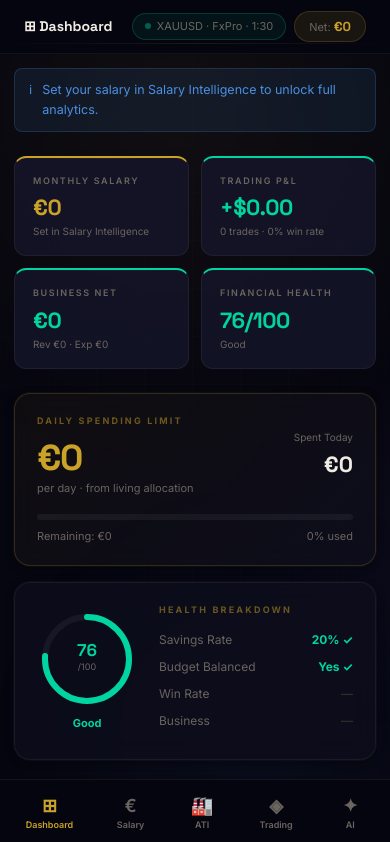
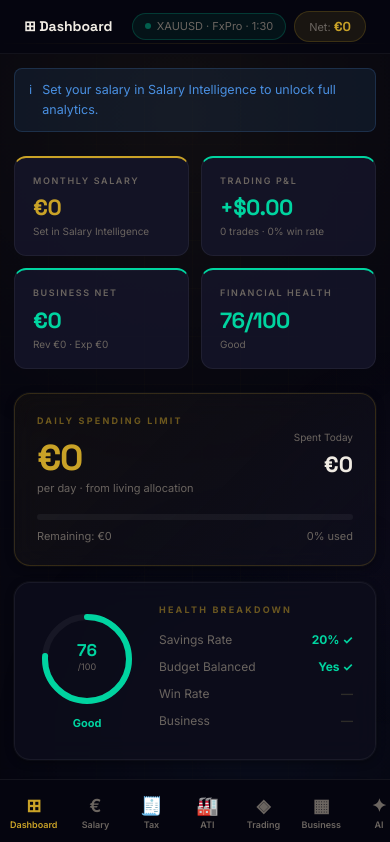
Before and after one commit to revon532/apex, a React (Vite) app in the folder apex/: page / in a window 390 px wide. Shown: the top 842 px of the page. Built offline with nearby package versions, Linux system fonts and the light colour scheme.

Commit message:
Show all nav sections on mobile with horizontal scroll

```diff
--- a/apex/src/App.css
+++ b/apex/src/App.css
@@ -78,14 +78,17 @@
   position:fixed; bottom:0; left:0; right:0; z-index:50;
   background:rgba(6,6,16,0.98); border-top:1px solid rgba(255,255,255,0.06);
   backdrop-filter:blur(24px); -webkit-backdrop-filter:blur(24px);
-  padding:8px 4px; justify-content:space-around;
+  padding:8px 4px;
+  display:flex; overflow-x:auto; scroll-snap-type:x mandatory;
+  -webkit-overflow-scrolling:touch; scrollbar-width:none;
 }
+.apex-mobile-nav::-webkit-scrollbar { display:none; }
 .apex-mobile-btn {
   display:flex; flex-direction:column; align-items:center; gap:3px;
   padding:6px 10px; border-radius:10px; cursor:pointer;
   background:none; border:none; color:var(--c-sec);
-  font-size:9px; font-weight:600; min-width:48px; min-height:48px; justify-content:center;
-  transition:color 0.15s;
+  font-size:9px; font-weight:600; min-width:56px; min-height:48px; justify-content:center;
+  transition:color 0.15s; flex-shrink:0; scroll-snap-align:start;
 }
 .apex-mobile-btn.active { color:var(--c-gold); }
 
--- a/apex/src/App.jsx
+++ b/apex/src/App.jsx
@@ -102,10 +102,9 @@ function Topbar({ active }) {
 }
 
 function MobileNav({ active, setActive }) {
-  const items = NAV.filter(n=>['dashboard','salary','atiu','trading','ai'].includes(n.id));
   return (
     <nav className="apex-mobile-nav">
-      {items.map(item=>(
+      {NAV.map(item=>(
         <button key={item.id} className={`apex-mobile-btn ${active===item.id?'active':''}`} onClick={()=>setActive(item.id)}>
           <span style={{fontSize:18}}>{item.icon}</span>
           <span>{item.label.split(' ')[0]}</span>
```
